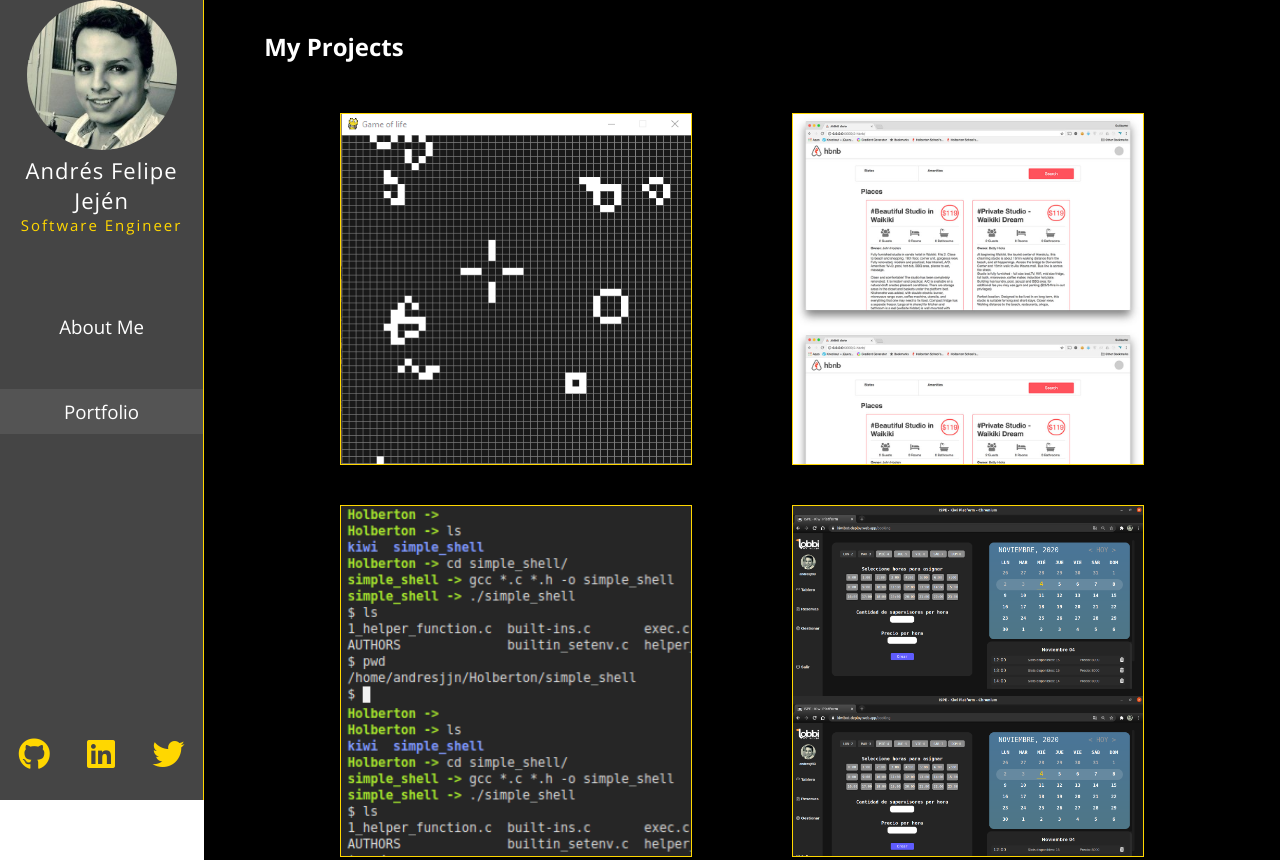
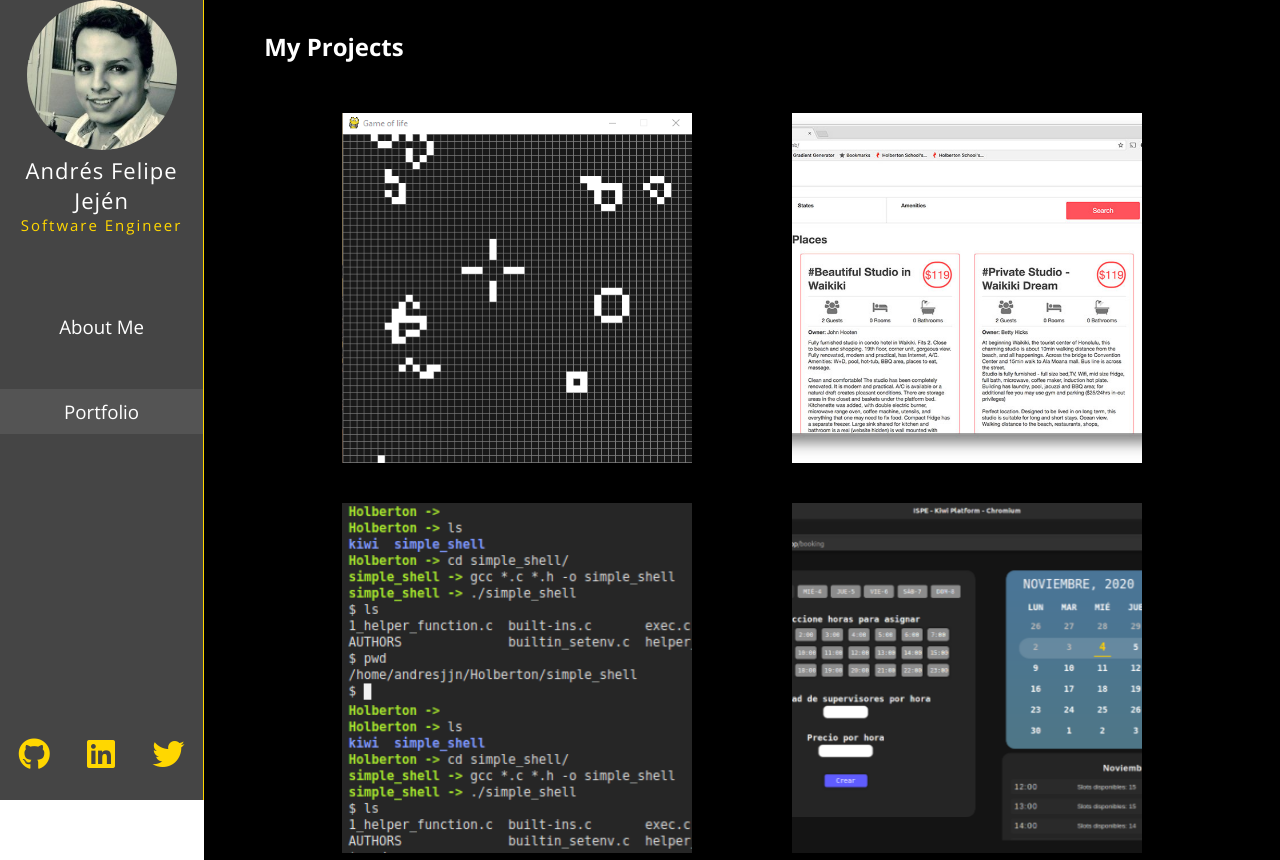
Before and after one commit to andresjjn/portafolioPage, a plain HTML site: page portfolio.html in a window 1280 px wide. Drawn offline with nearby package versions, Linux system fonts and the light colour scheme.

Commit message:
little fixes

```diff
--- a/styles/portfolio.css
+++ b/styles/portfolio.css
@@ -3,7 +3,6 @@
 }
 
 .card {
-    border: 1px solid gold;
     width: 350px;
     height: 350px;
     display: flex;
@@ -11,6 +10,7 @@
     align-items: center;
     transform-style: preserve-3d;
     margin: 20px 50px;
+    border-radius: 10px;
 }
 
 .last-card {
@@ -46,7 +46,9 @@
 
 .card .card-body.front2 {
     background: url(../images/b68cd1e385963da099899f51ee5f3a6bbf0adcb3.jpg);
-    background-size: 100%;
+    background-repeat: no-repeat;
+    background-size: cover;
+    background-position: center;
 }
 
 .card .card-body.front3 {
@@ -56,7 +58,9 @@
 
 .card .card-body.front4 {
     background: url(../images/lobbi.png);
-    background-size: 100%;
+    background-repeat: no-repeat;
+    background-size: cover;
+    background-position: center;
 }
 
 .card .card-body.front5 {
```
